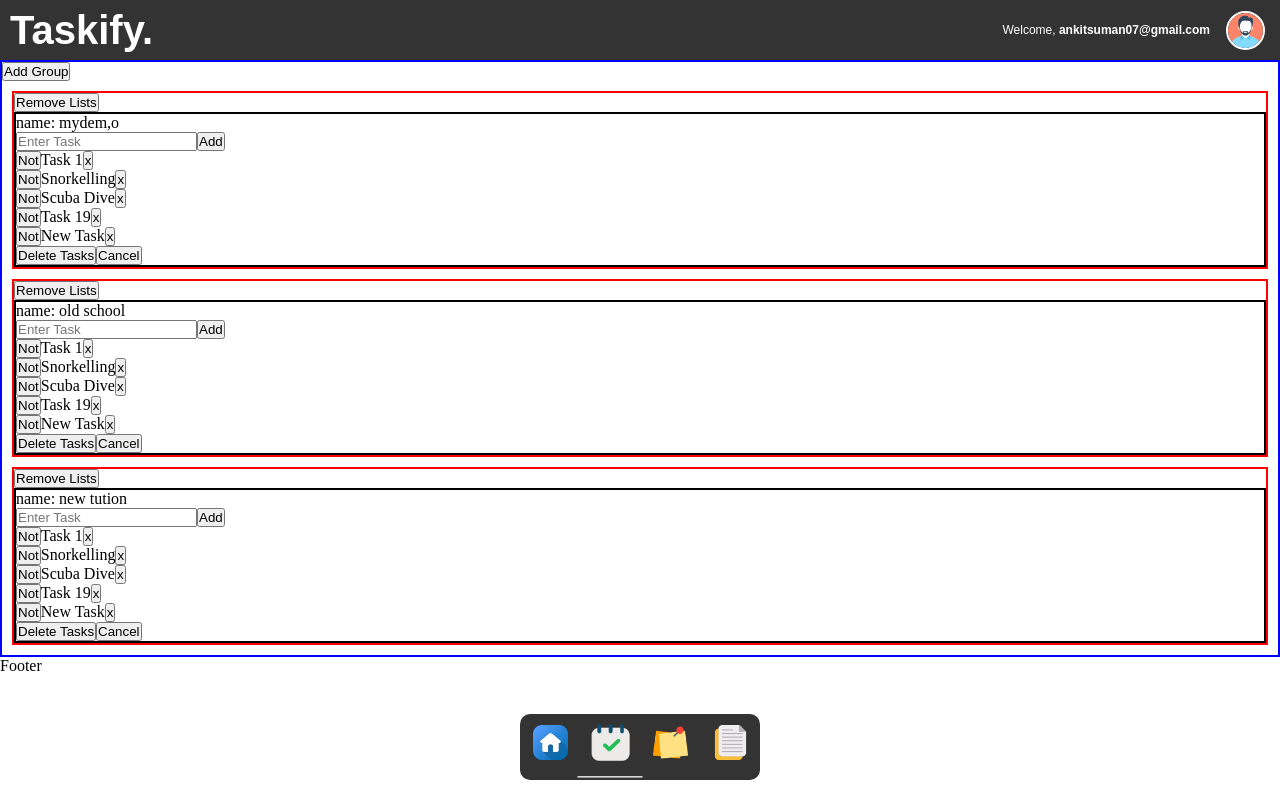
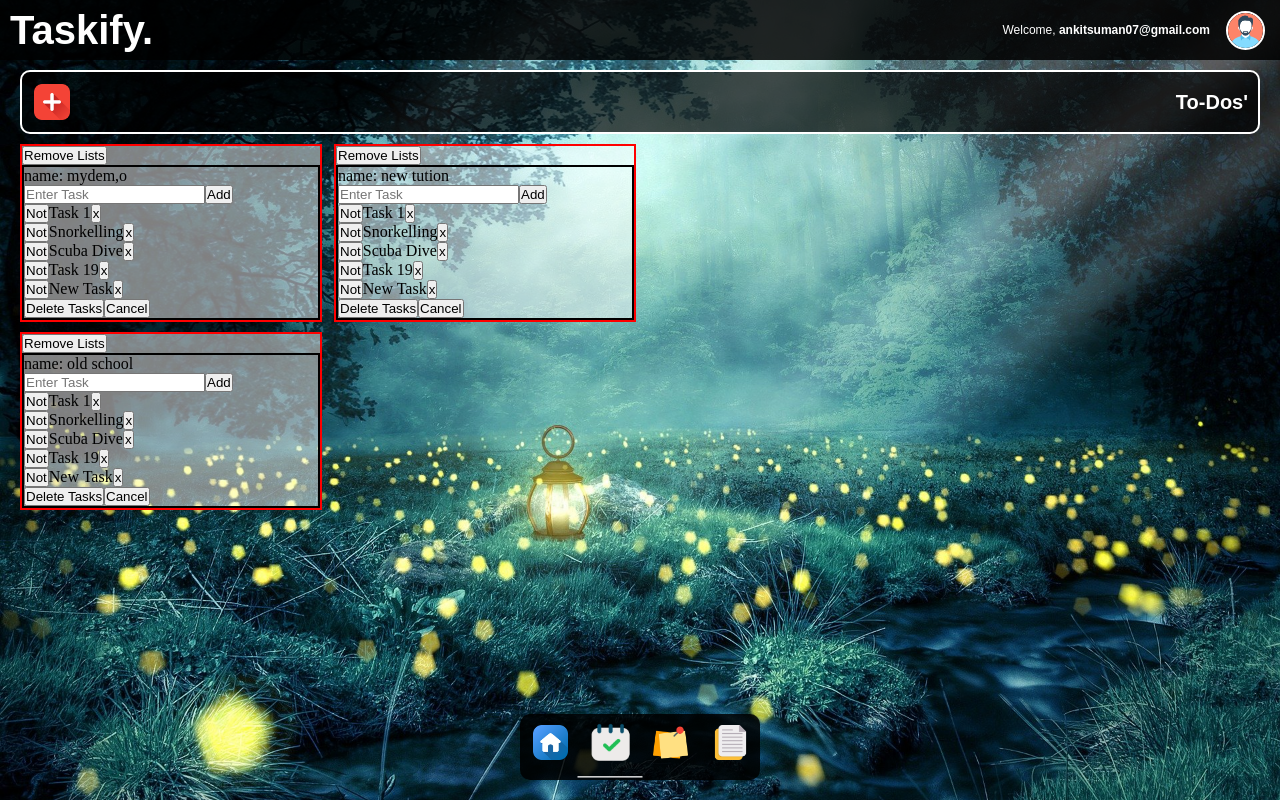
Before and after one commit to ankit-suman-07/taskify, a React (Create React App) app: page / in a window 1280 px wide. Both pictures are taken after a click on the button 610 px from the left and 744 px from the top of the page. Built offline with nearby package versions, Linux system fonts and the light colour scheme; no server answers.

Commit message:
css: todo add group css modified

```diff
--- a/src/components/navbar/Navbar.css
+++ b/src/components/navbar/Navbar.css
@@ -1,5 +1,6 @@
 .navbar {
-    background-color: #333333;
+    /* background-color: #333333; */
+        background-color: rgba(0, 0, 0, 0.85);
     height: 60px;
     display: flex;
     align-items: center;
--- a/src/feature-comps/task-group/TaskGroup.css
+++ b/src/feature-comps/task-group/TaskGroup.css
@@ -1,8 +1,132 @@
+.task-group-outer {
+    /* border: 2px solid green; */
+    /* background-color: rgba(255, 255, 255, 0.4); */
+    margin: 10px;
+}
+
+.task-group-add {
+    border: 2px solid #ffff;
+    border-radius: 10px;
+    background-color: rgba(0, 0, 0, 0.7);
+    margin: 10px;
+    display: flex;
+    align-items: center;
+    justify-content: space-between;
+}
+
+.page-feature {
+    font-size: 20px;
+    font-family: Arial, Helvetica, sans-serif;
+    font-weight: 600;
+    color: #ffff;
+    margin-right: 10px;
+}
+
+.task-group-add-btn {
+    margin: 10px;
+    height: 40px;
+    width: 40px;
+    display: flex;
+    align-items: center;
+    justify-content: center;
+    background: none;
+    border: none;
+}
+
+.task-group-add-btn:hover {
+    cursor: pointer;
+}
+
+.task-group-add-btn img {
+    height: 90%;
+    width: 90%;
+}
 .task-group {
-    border: 2px solid blue;
+    margin: 10px;
+        column-count: 4;
+    }
+
+    .task-group-input {
+        padding: 3px;
+        height: 30px;
+        background-color: #ffff;
+        border-radius: 5px;
+    }
+
+    .task-group-input input {
+        height: 90%;
+        border: none;
+        border-right: 2px solid black;
+    }
+
+
+
+    .task-group-input button {
+        height: 100%;
+        width: 80px;
+        border: none;
+        background: none;
+        margin-left: 5px;
+        background-color: #ffff;
+        font-family: Arial, Helvetica, sans-serif;
+        font-weight: 600;
+        font-size: 12px;
+    }
+
+    .task-group-input button:hover {
+        cursor: pointer;
 }
 
 .task-div {
     border: 2px solid red;
-    margin: 10px;
+    background-color: rgba(255, 255, 255, 0.5);
+        margin-bottom: 10px;
+        display: inline-block;
+        width: 100%;
+    }
+
+
+
+    @media screen and (max-width: 800px) {
+        .task-group {
+            column-count: 3;
+        }
+    }
+
+    @media screen and (max-width: 600px) {
+        .task-group {
+            column-count: 2;
+            border: 2px solid black;
+            margin: 10px 2px;
+        }
+
+        .task-group-add {
+            margin: 0px;
+
+        }
+
+        .task-group-add-btn {
+            margin: 10px;
+            height: 30px;
+                width: 30px;
+            }
+
+            .task-group-input {
+                padding: 3px;
+                height: 20px;
+            }
+
+            .page-feature {
+                font-size: 14px;
+            }
+
+            .task-group-input input {
+                font-size: 10px;
+                width: 100px;
+            }
+
+            .task-group-input button {
+                font-size: 8px;
+                width: 42px;
+            }
 }
--- a/src/feature-comps/task-group/TaskGroup.js
+++ b/src/feature-comps/task-group/TaskGroup.js
@@ -1,6 +1,8 @@
 import React, { useState } from 'react'
 import Task from '../task-comp/Task'
 import "./TaskGroup.css";
+
+import AddIcon from "../../assets/addition.png";
 
 const TaskGroup = () => {
     const [taskListName, setTaskListName] = useState(["mydem,o", "old school", "new tution"]);
@@ -12,8 +14,9 @@ const TaskGroup = () => {
             if (taskListName.some(group => group.toLowerCase() === currentTask.toLowerCase())) {
                 console.log("Already Exists");
             } else {
-                setTaskListName([...taskListName, currentTask]);
+                setTaskListName([currentTask, ...taskListName]);
                 setGroupName("");
+                setShowInput(!showInput);
             }
         }
     };
@@ -23,14 +26,15 @@ const TaskGroup = () => {
     };
 
     return (
-        <div className='task-group' >
-            <button onClick={() => setShowInput(!showInput)} >
-                Add Group
+        <div className='task-group-outer' >
+            <div className='task-group-add' >
+                <button onClick={() => setShowInput(!showInput)} className='task-group-add-btn' >
+                    <img src={AddIcon} alt='add-icon' />
                 </button>
                 {
                     showInput
                     &&
-                <div>
+                    <div className='task-group-input' >
                         <input
                             type="text"
                             placeholder="Enter Group Name"
@@ -40,7 +44,11 @@ const TaskGroup = () => {
                         <button onClick={() => addGroup(groupName)}>Add Group</button>
                     </div>
                 }
-
+                <div className='page-feature' >
+                    To-Dos'
+                </div>
+            </div>
+            <div className='task-group' >
             {
                 taskListName.map((name) => {
                     return <div className='task-div' >
@@ -52,6 +60,7 @@ const TaskGroup = () => {
                 })
                 }
             </div>
+        </div>
     )
 }
 
--- a/src/pages/home/Home.css
+++ b/src/pages/home/Home.css
@@ -1,3 +1,10 @@
+.home {
+    background-image: url('../../assets//landing-background.jpg');
+    background-size: cover;
+    background-position: center;
+    min-height: 100vh;
+    width: 100vw;
+}
 .floating-menu-outer {
     position: fixed;
     bottom: 10px;
@@ -9,7 +16,8 @@
 
 .floating-menu {
     margin: 10px;
-    background-color: #333333;
+    /* background-color: #333333; */
+        background-color: rgba(0, 0, 0, 0.85);
     border-radius: 10px;
 }
 
--- a/src/pages/home/Home.js
+++ b/src/pages/home/Home.js
@@ -25,7 +25,7 @@ const Home = () => {
 
 
     return (
-        <div>
+        <div className='home' >
             <nav>
                 <Navbar />
             </nav>
@@ -53,16 +53,13 @@ const Home = () => {
                     </button>
                 </div>
             </div>
-            {/* {
-                feature == "main" ? <Main />
-                    : (feature == "task" ? <TaskGroup /> : <Notes />)
-            } */}
+
             {
                 components[feature]
             }
-            <footer>
+            {/* <footer>
                 Footer
-            </footer>
+            </footer> */}
         </div>
     )
 }
```
Also changed, not shown: src/assets/addition.png (added). Lines whose indentation alone changed are shown as unchanged.
